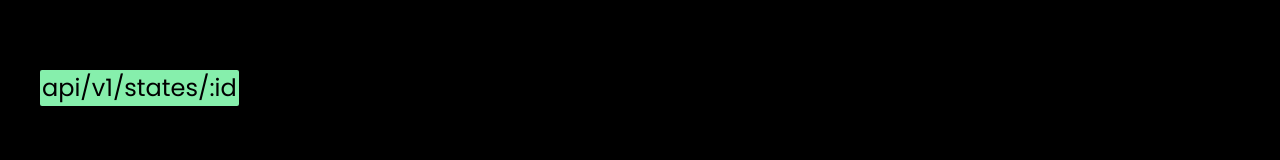
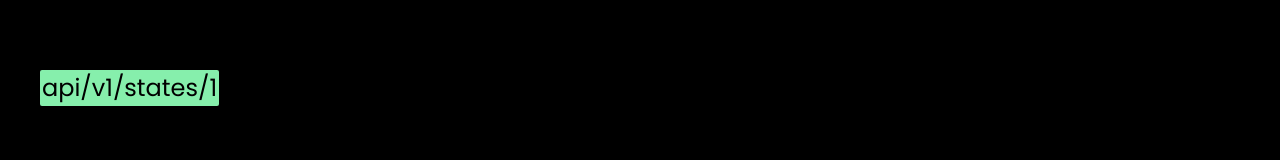
Before and after one commit to Ashakour1/SomAtlasAPI, a Svelte app in the folder client/: page / in a window 1280 px wide. Shown: the part 1874-2034 px from the top of the page. Built offline with nearby package versions, Linux system fonts and the light colour scheme.

Commit message:
server/client

```diff
--- a/client/src/components/Resources.svelte
+++ b/client/src/components/Resources.svelte
@@ -6,11 +6,11 @@
         </div>
 
         <div class="my-20">
-           <p class="lg:text-2xl md:text-xl bg-green-300 inline-block p-0.5 rounded-sm text-black">api/v1/states</p>
+           <p class="lg:text-2xl md:text-xl bg-green-300 inline-block p-0.5 rounded-sm text-black"><a href="https://som-atlas.onrender.com/api/v1/states">api/v1/states</a></p>
          <p class="py-4 lg:text-2xl md:text-xl">This endpoint provides a comprehensive list of states and districts within Somalia. It facilitates the retrieval of detailed information about each region.</p>
         </div>
         <div class="my-10">
-           <p class="lg:text-2xl md:text-xl bg-green-300 inline-block p-0.5 rounded-sm text-black">api/v1/states/:id</p>
+           <p class="lg:text-2xl md:text-xl bg-green-300 inline-block p-0.5 rounded-sm text-black"><a href="https://som-atlas.onrender.com/api/v1/states/1">api/v1/states/1</a></p>
          <p class="py-4 lg:text-2xl md:text-xl">This endpoint allows the retrieval of detailed information about a specific state in Somalia. The :id parameter represents the unique identifier of the state.</p>
         </div>
 
```
Also changed, not shown: 1 other file (tests, documents, lock files or other folders).
